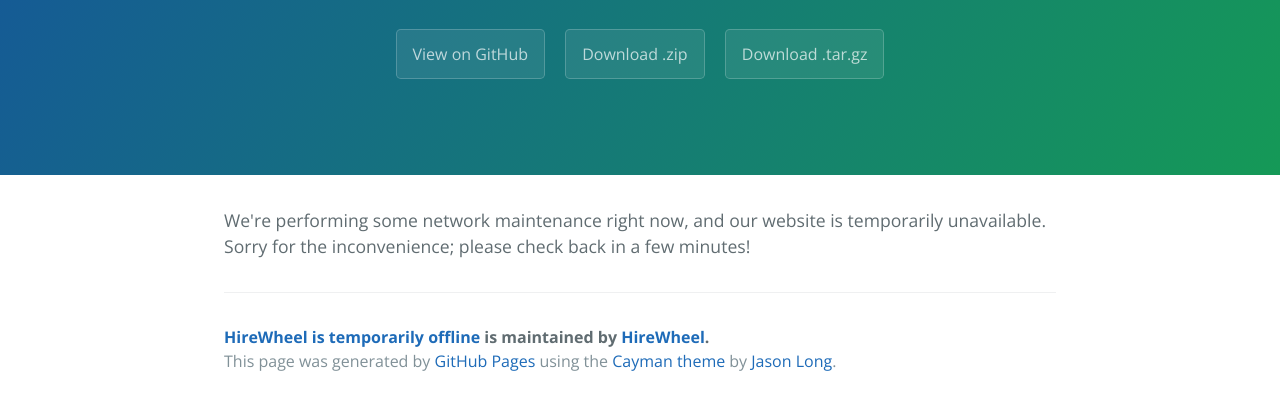
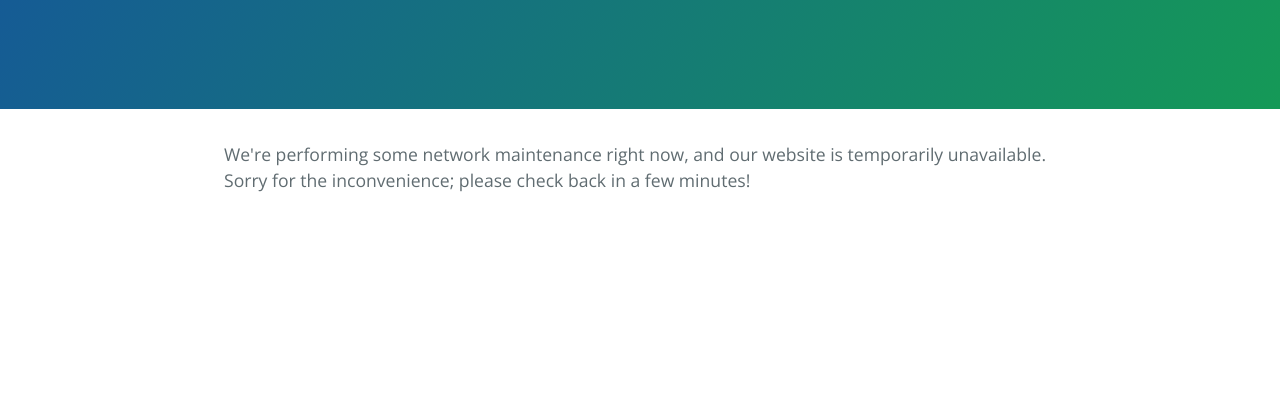
Before and after one commit to HireWheel/downtime, a plain HTML site: page index.html in a window 1280 px wide. Shown: the part 161-570 px from the top of the page. Drawn offline with nearby package versions, Linux system fonts and the light colour scheme.

Commit message:
removed some rubbish

```diff
--- a/index.html
+++ b/index.html
@@ -2,7 +2,7 @@
 <html lang="en-us">
   <head>
     <meta charset="UTF-8">
-    <title>HireWheel is temporarily offline by HireWheel</title>
+    <title>HireWheel is temporarily offline</title>
     <meta name="viewport" content="width=device-width, initial-scale=1">
     <link rel="stylesheet" type="text/css" href="stylesheets/normalize.css" media="screen">
     <link href='https://fonts.googleapis.com/css?family=Open+Sans:400,700' rel='stylesheet' type='text/css'>
@@ -13,19 +13,10 @@
     <section class="page-header">
       <h1 class="project-name">HireWheel is temporarily offline</h1>
       <h2 class="project-tagline"></h2>
-      <a href="https://github.com/HireWheel/downtime-page" class="btn">View on GitHub</a>
-      <a href="https://github.com/HireWheel/downtime-page/zipball/master" class="btn">Download .zip</a>
-      <a href="https://github.com/HireWheel/downtime-page/tarball/master" class="btn">Download .tar.gz</a>
     </section>
 
     <section class="main-content">
       <p>We're performing some network maintenance right now, and our website is temporarily unavailable. Sorry for the inconvenience; please check back in a few minutes!</p>
-
-      <footer class="site-footer">
-        <span class="site-footer-owner"><a href="https://github.com/HireWheel/downtime-page">HireWheel is temporarily offline</a> is maintained by <a href="https://github.com/HireWheel">HireWheel</a>.</span>
-
-        <span class="site-footer-credits">This page was generated by <a href="https://pages.github.com">GitHub Pages</a> using the <a href="https://github.com/jasonlong/cayman-theme">Cayman theme</a> by <a href="https://twitter.com/jasonlong">Jason Long</a>.</span>
-      </footer>
 
     </section>
 
```
